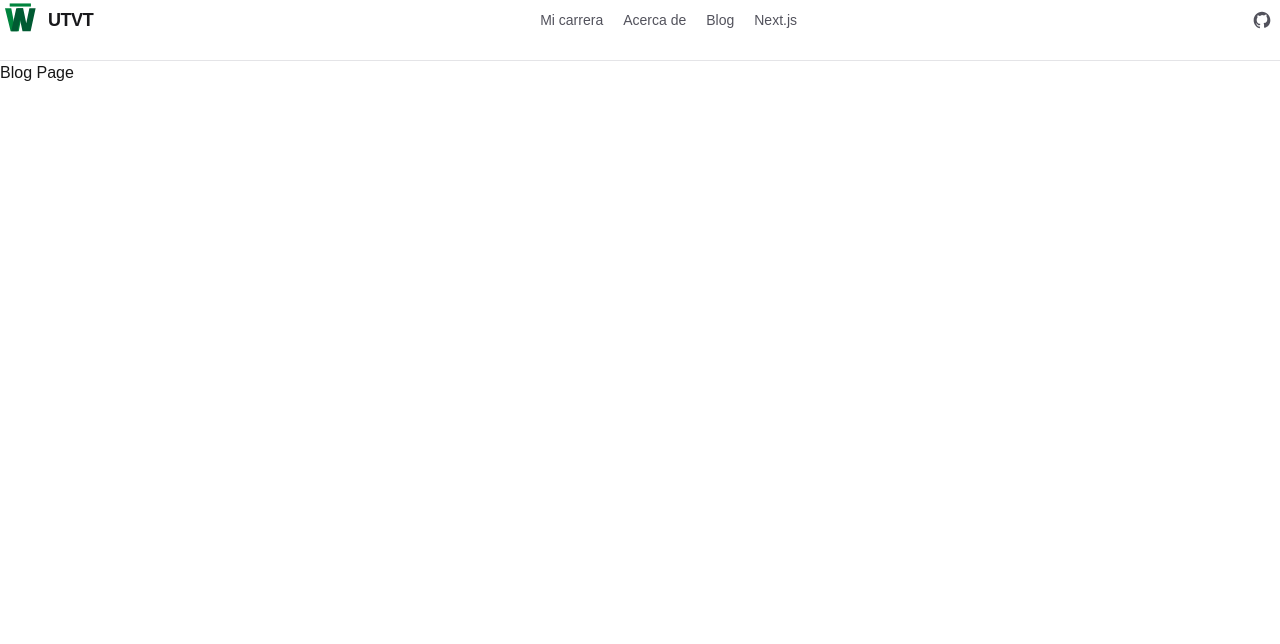
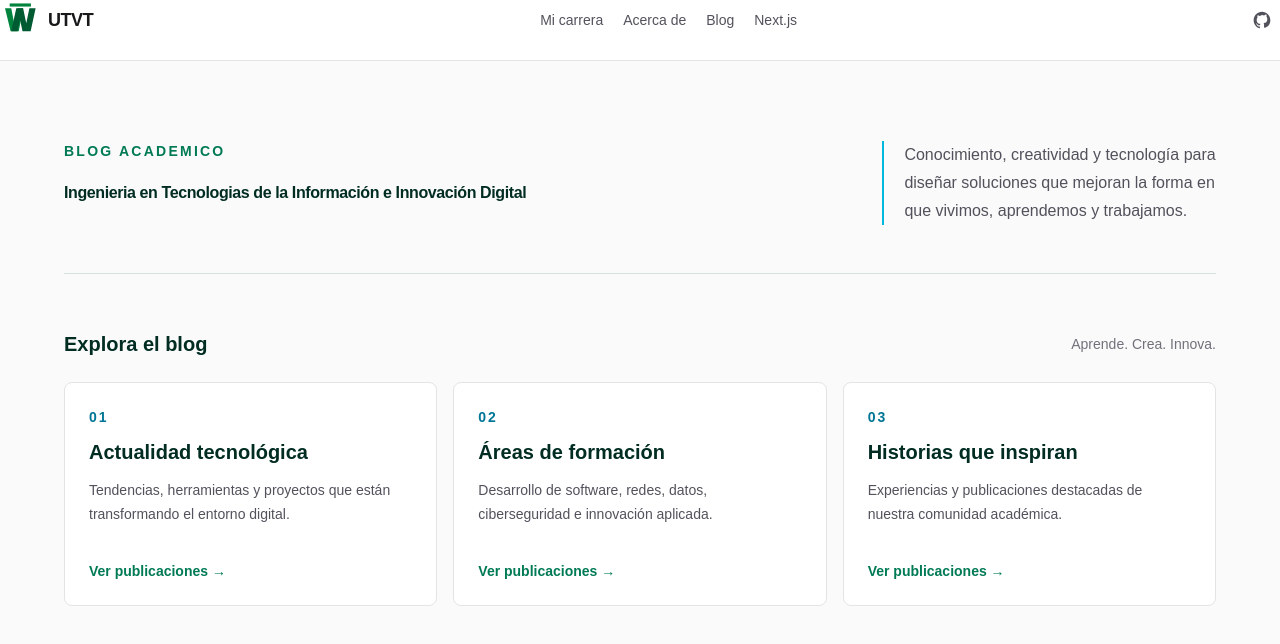
Before and after one commit to Jafet-s/first-steps, a Next.js app: page /blog in a window 1280 px wide. Shown: the top 644 px of the page. Built offline with nearby package versions, Linux system fonts and the light colour scheme.

Commit message:
Modificación Blog Page

```diff
--- a/app/blog/page.tsx
+++ b/app/blog/page.tsx
@@ -1,9 +1,35 @@
-function BlogPage(){
+import { blogSections } from "../data/blog-sections";
+import ListItem from "@/app/components/utils/ListItem";
+
+
+function BlogPage() {
 
     return (
-        <div>
-            Blog Page
-        </div>
+        <main className="min-h-[calc(100vh-81px)] bg-zinc-50 px-6 py-12 text-zinc-900 sm:px-10 1g:px-16 lg:py-20">
+            <div className="mx-auto max-w-6xl">
+                <div className="grid gap-10 border-b border-emerald-900/15 pb-12 lg:grid-cols-[1.4fr_0.6fr] 1g:items-end 1g:pb-16">
+                    <div>
+                        <p className="mb-5 text-sm font-bold tracking-[0.16em] text-emerald-700">BLOG ACADEMICO</p>
+                        <h1 className="max-w-4xl text-4x1 font-bold tracking-tight text-emerald-950 sm:text-5x1 1g:text-6x1">
+                            Ingenieria en Tecnologias de la Información e Innovación Digital
+                        </h1>
+                    </div>
+                    <p className="max-w-md border-l-2 border-cyan-500 pl-5 text-base leading-7 text-zinc-600">
+                        Conocimiento, creatividad y tecnología para diseñar soluciones que mejoran la forma en que vivimos, aprendemos y trabajamos.
+                    </p>
+                </div>
+
+                <section className="pt-10 lg:pt-14" aria-labelledby="explora-el-blog">
+                    <div className="mb-6 flex items-center justify-between gap-4">
+                        <h2 id="explora-el-blog" className="text-xl font-semibold text-emerald-950 sm:text-2x1">Explora el blog</h2>
+                        <span className="hidden text-sm font-medium text-zinc-500 sm:block">Aprende. Crea. Innova.</span>
+                    </div>
+                    <ul className="grid gap-4 md:grid-cols-3">
+                        {blogSections.map((section) => (<ListItem key={section.href} {...section} />))}
+                    </ul>
+                </section>
+            </div>
+        </main>
     );
 }
 
--- /dev/null
+++ b/app/components/utils/ListItem.tsx
@@ -0,0 +1,29 @@
+import Link from "next/link";
+
+type ListItemProps = {
+  href: string;
+  label: string;
+  description: string;
+  number: string;
+};
+
+function ListItem({ href, label, description, number }: ListItemProps) {
+
+  return (
+    <li key={href}>
+      <Link
+        href={href}
+        className="group flex h-full min-h-56 flex-col justify-between rounded-lg border border-zinc-200 bg-white p-6 transition duration-200 hover:-translate-y-1 hover:border-emerald-700 hover:shadow-lg focus:outline-none focus:ring-2 focus:ring-emerald-700 focus:ring-offset-2"
+      >
+        <span className="text-sm font-bold tracking-[0.14em] text-cyan-700">{number}</span>
+        <div>
+          <h3 className="mb-3 text-xl font-bold text-emerald-950 transition-colors group-hover:text-emerald-700">{label}</h3>
+          <p className="text-sm leading-6 text-zinc-600">{description}</p>
+        </div>
+        <span className="mt-6 text-sm font-semibold text-emerald-700">Ver publicaciones <span aria-hidden="true">&rarr;</span></span>
+      </Link>
+    </li>
+  );
+}
+
+export default ListItem;
--- /dev/null
+++ b/app/data/blog-sections.ts
@@ -0,0 +1,22 @@
+import { BlogSection } from "../types/blog";
+
+export const blogSections: BlogSection[] = [
+  {
+    href: "/blog/actualidad-tecnologica",
+    label: "Actualidad tecnológica",
+    description: "Tendencias, herramientas y proyectos que están transformando el entorno digital.",
+    number: "01",
+  },
+  {
+    href: "/blog/areas-de-formacion",
+    label: "Áreas de formación",
+    description: "Desarrollo de software, redes, datos, ciberseguridad e innovación aplicada.",
+    number: "02",
+  },
+  {
+    href: "/blog/historias-que-inspiran",
+    label: "Historias que inspiran",
+    description: "Experiencias y publicaciones destacadas de nuestra comunidad académica.",
+    number: "03",
+  },
+];
--- /dev/null
+++ b/app/types/blog.ts
@@ -0,0 +1,17 @@
+export type BlogSection = {
+    href: string;
+    label: string;
+    description: string;
+    number: string;
+}
+
+export type BlogPost = {
+    title: string;
+    paragraph: string[];
+}
+
+export type BlogPostPageProps = {
+    params: Promise<{
+        slug: string;
+    }>;
+}
```
